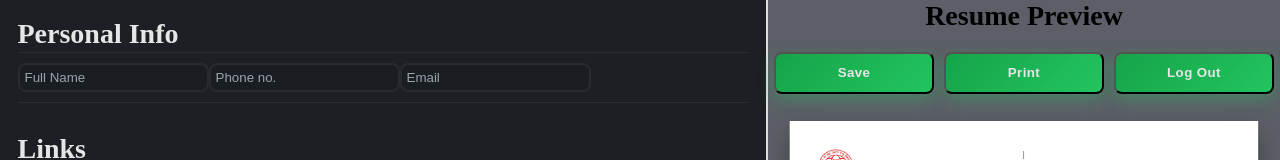
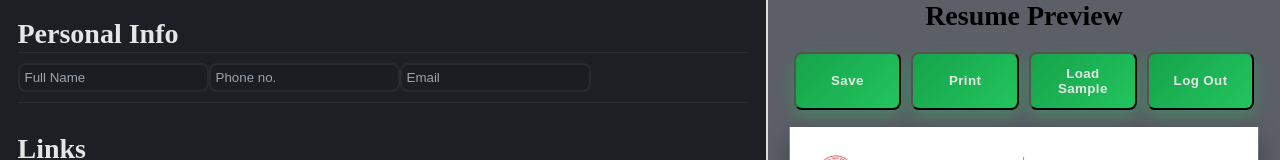
Before and after one commit to vedanshsinghal/resumeBuilder, a React app: page / in a window 1280 px wide. Shown: the top 160 px of the page. Built offline with nearby package versions, Linux system fonts and the light colour scheme; no server answers; sample sign-in values are in the browser's storage; the HTML template or start-up script is replaced by a standard one.

Commit message:
fixed _id mongodb vs id react bug also added loadsample resume

```diff
--- a/src/ResumeBuilder.jsx
+++ b/src/ResumeBuilder.jsx
@@ -4,6 +4,7 @@ import Preview from './preview'
 import "./style.css"
 import toast from 'react-hot-toast';
 import { useNavigate } from 'react-router-dom';
+import { sampleResume } from './sampleData';
 
 function ResumeBuilder() {
   const handlePrint=()=>{
@@ -63,6 +64,18 @@ function ResumeBuilder() {
       toast.error('Could not connect to the server.'); // Changed
     }
   };
+
+  const handleLoadSample=()=>{
+    setPinfo(sampleResume.pinfo)
+    setEducation(sampleResume.education)
+    setAchievement(sampleResume.achievement)
+    setLink(sampleResume.link)
+    setProject(sampleResume.project)
+    setSkills(sampleResume.skills)
+    setOther(sampleResume.other)
+    setExperience(sampleResume.experience)
+    setPor(sampleResume.por)
+  }
   const [pinfo,setPinfo]=useState({
     name:"",
     phone:"",
@@ -138,16 +151,19 @@ function ResumeBuilder() {
         if (response.ok) {
           const data = await response.json();
 
-          // Overwrite the blank React states with your saved MongoDB data!
+          const normalizeData = (array) => {
+             if (!array || !Array.isArray(array)) return [];
+             return array.map(item => ({ ...item, id: item._id || item.id }));
+          };          // Overwrite the blank React states with your saved MongoDB data!
           if (data.pinfo) setPinfo(data.pinfo);
-          if (data.link && data.link.length > 0) setLink(data.link);
-          if (data.education && data.education.length > 0) setEducation(data.education);
-          if (data.experience && data.experience.length > 0) setExperience(data.experience);
-          if (data.project && data.project.length > 0) setProject(data.project);
-          if (data.skills && data.skills.length > 0) setSkills(data.skills);
-          if (data.achievement && data.achievement.length > 0) setAchievement(data.achievement);
-          if (data.other && data.other.length > 0) setOther(data.other);
-          if (data.por && data.por.length > 0) setPor(data.por);
+          if (data.link) setLink(normalizeData(data.link));
+          if (data.education) setEducation(normalizeData(data.education));
+          if (data.experience) setExperience(normalizeData(data.experience));
+          if (data.project) setProject(normalizeData(data.project));
+          if (data.skills) setSkills(normalizeData(data.skills));
+          if (data.achievement) setAchievement(normalizeData(data.achievement));
+          if (data.other) setOther(normalizeData(data.other));
+          if (data.por) setPor(normalizeData(data.por));
         }
       } catch (error) {
         console.error('Error fetching resume data:', error);
@@ -177,10 +193,11 @@ const scaleFactor = Math.min(heightScale,widthScale)
         <div className="right">
           <h1 className='previewHeading'>Resume Preview</h1>
           {/* New Button Row! */}
-          <div style={{ display: 'flex', gap: '10px', justifyContent: 'center', marginBottom: '10px' }}>
-            <button className='printBtn' style={{ backgroundColor: '#4CAF50' }} onClick={handleSave}>Save</button>
+          <div className='buttonBox'>
+            <button className='printBtn' onClick={handleSave}>Save</button>
             <button className='printBtn' onClick={handlePrint}>Print</button>
-            <button className='printBtn' style={{ backgroundColor: '#f44336' }} onClick={handleLogout}>Log Out</button>
+            <button className='printBtn' onClick={handleLoadSample}>Load Sample</button>
+            <button className='printBtn' onClick={handleLogout}>Log Out</button>
           </div>
           {isMobile && <button className='editBtn' onClick={() => setactiveTab('edit')}>Edit Info</button>}
           <div className="printWrap" style={{ transform: `scale(${scaleFactor})`, transformOrigin: 'top center' }}>
--- /dev/null
+++ b/src/sampleData.js
@@ -0,0 +1,41 @@
+export const sampleResume={
+    pinfo:{name:"Vedansh",phone:"7011994120",email:"vedanshsinghal21@gmail.com"},
+    link:[],
+    education:[
+        {id:1,school:"Netaji Subhas University of Technology", degree:"BTech", grade:"8.15" ,time:"2023-2027"},
+        {id:2,school:"Delhi Public School, RK Puram", degree:"CBSE (class XII)", grade:"91%" ,time:"2023"},
+        {id:3,school:"Delhi Public School, RK Puram", degree:"CBSE (class X)", grade:"94.4%" ,time:"2021"}
+    ],
+    experience:[
+        {id:1,time:"June - August 2025",organisation:"NSUT", role:"Research Intern",
+        description:"Researched in drone GPS antenna designing on CST software.\n Designed a drone GPS antenna (software and hardware) and made a mobile app for its navigation."}
+    ],
+    project:[
+        {id:1,time:"2026" ,title:"Resume Builder ( MERN stack )",
+        description:"Developed a resume building web app for our university which has the format provided by the university built into it so a student can just enter the values, preview the resume in real time and even print it."},
+        {id:1,time:"2025", title:"Tic-Tac-Toe – (HTML, CSS, JavaScript)", description:"Developed a Tic-Tac-Toe web app using HTML, CSS, JS with a minimax algorithm for computer play.\nPracticed end to end development – from input handling and AI logic to frontend integration."
+        }
+    ],
+    skills:[
+        {id:1,skill:"Python and python libraries and frameworks (like numpy, Django etc)"},
+        {id:2,skill:"Data Structures and Algorithms (DSA)"},
+        {id:3,skill:"HTML, CSS, JavaScript, NodeJS, REACT framework"},
+        {id:4,skill:"SQL DBMS"},
+        {id:5,skill:"MS office (word, excel etc)"},
+        {id:6,skill:"Specialist in codeforces ( 1400+ rated )"},
+        {id:7,skill:"Knight on leetcode ( 1700+ rating ) with over 600 problems solved"}
+    ],
+    achievement:[
+        {id:1,achievement:"Awarded gold medal in school (DPS RKP) for academic excellence for 12 consecutive years."}
+    ],
+    other:[
+        {id:1,skill:"Good at communication"},
+        {id:2,skill:"Video editing (davinci resolve, premiere pro etc) and graphic designing (canva, photoshop)"},
+        {id:3,skill:"Play guitar, singing and beatboxing. Play chess and football."},
+
+    ],
+    por:[
+        {id:1,por:"Logistics coordinator for Moksha’25 – The annual fest of NSUT", description:"Responsible for smooth functioning of fest and provide logistic support throughout the fest.\nManage logistic volunteers."},
+        {id:2,por:"Execomm member in societies like:", description:"IEEE- The technical society of NSUT\nEnactus – The social entrepreneurship society of NSUT\nVenatus – The gaming society of NSUT"}
+    ],
+}
--- a/src/style.css
+++ b/src/style.css
@@ -27,11 +27,29 @@ html{
   align-items: center;
 }
 
-.printBtn ,.viewBtn ,.editBtn {
+.viewBtn ,.editBtn {
   background: linear-gradient(135deg, #16a34a, #22c55e);
   border-radius: 8px;
   height: 42px;
   width: 160px;
+  font-weight: 600;
+  letter-spacing: 0.4px;
+  box-shadow: 0 6px 16px rgba(34,197,94,0.35);
+  transition: all 0.15s ease;
+}
+
+.buttonBox{
+  display: flex;
+  gap: 10px;
+  width: 90%;
+  justify-content: center;
+}
+.printBtn {
+  flex: 1;
+  min-width: 80px;
+  padding: 12px 20px;
+  background: linear-gradient(135deg, #16a34a, #22c55e);
+  border-radius: 8px;
   font-weight: 600;
   letter-spacing: 0.4px;
   box-shadow: 0 6px 16px rgba(34,197,94,0.35);
```
